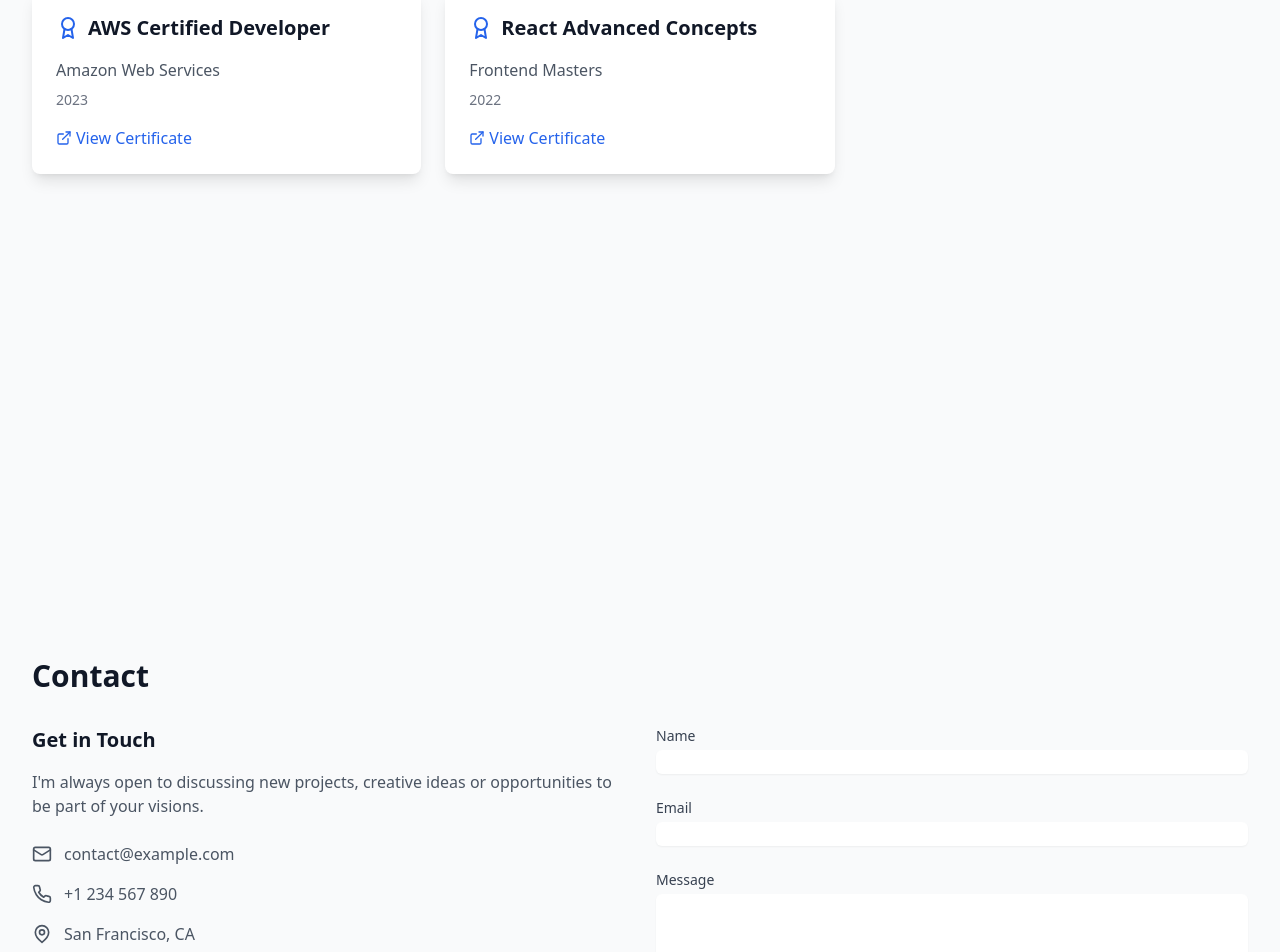
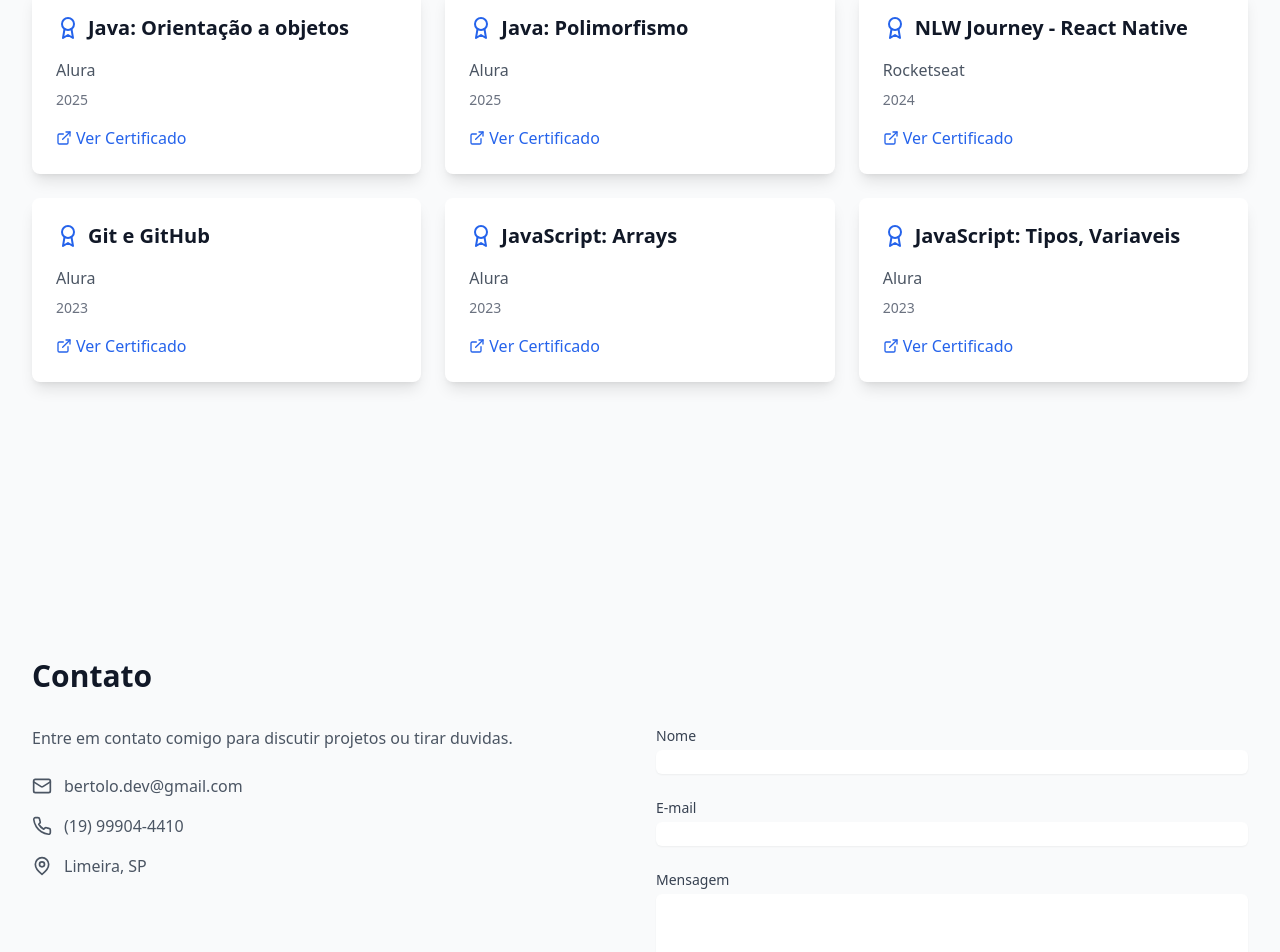
Before and after one commit to fernando-bertolo/Portfolio2, a React (Vite) app: page / in a window 1280 px wide. Shown: the part 3420-4372 px from the top of the page. Built offline with nearby package versions, Linux system fonts and the light colour scheme.

Commit message:
fix: Ajustando seção de certificados e contato

```diff
--- a/src/components/Navbar.tsx
+++ b/src/components/Navbar.tsx
@@ -10,9 +10,9 @@ const Navbar = () => {
       <div className="max-w-7xl mx-auto px-4 sm:px-6 lg:px-8">
         <div className="flex justify-between h-16">
           <div className="flex items-center">
-            <Link to="/" className="text-xl font-bold text-gray-800">
+            <a href="/#" className="text-xl font-bold text-gray-800">
               Bertolo Dev
-            </Link>
+            </a>
           </div>
 
           {/* Desktop Menu */}
--- a/src/components/sections/Certificates.tsx
+++ b/src/components/sections/Certificates.tsx
@@ -5,7 +5,7 @@ export const Certificates = () => {
   return (
     <section id="certificates" className="py-20 bg-gray-50 min-h-[calc(100vh-4rem)] scroll-margin-top">
       <div className="max-w-7xl mx-auto px-4 sm:px-6 lg:px-8">
-        <h2 className="text-3xl font-bold text-gray-900 mb-8">Certificates</h2>
+        <h2 className="text-3xl font-bold text-gray-900 mb-8">Certificados</h2>
         <div className="grid grid-cols-1 md:grid-cols-2 lg:grid-cols-3 gap-6">
           {certificates.map((cert) => (
             <div
@@ -27,7 +27,7 @@ export const Certificates = () => {
                 className="flex items-center text-blue-600 hover:text-blue-800"
               >
                 <ExternalLink size={16} className="mr-1" />
-                View Certificate
+                Ver Certificado
               </a>
             </div>
           ))}
--- a/src/components/sections/Contact.tsx
+++ b/src/components/sections/Contact.tsx
@@ -4,35 +4,31 @@ export const Contact = () => {
   return (
     <section id="contact" className="py-20">
       <div className="max-w-7xl mx-auto px-4 sm:px-6 lg:px-8">
-        <h2 className="text-3xl font-bold text-gray-900 mb-8">Contact</h2>
+        <h2 className="text-3xl font-bold text-gray-900 mb-8">Contato</h2>
         <div className="grid grid-cols-1 md:grid-cols-2 gap-8">
           <div>
-            <h3 className="text-xl font-semibold text-gray-900 mb-4">
-              Get in Touch
-            </h3>
             <p className="text-gray-600 mb-6">
-              I'm always open to discussing new projects, creative ideas or
-              opportunities to be part of your visions.
+              Entre em contato comigo para discutir projetos ou tirar duvidas.
             </p>
             <div className="space-y-4">
               <div className="flex items-center">
                 <Mail className="text-gray-600 mr-3" size={20} />
-                <span className="text-gray-600">contact@example.com</span>
+                <span className="text-gray-600">bertolo.dev@gmail.com</span>
               </div>
               <div className="flex items-center">
                 <Phone className="text-gray-600 mr-3" size={20} />
-                <span className="text-gray-600">+1 234 567 890</span>
+                <span className="text-gray-600">(19) 99904-4410</span>
               </div>
               <div className="flex items-center">
                 <MapPin className="text-gray-600 mr-3" size={20} />
-                <span className="text-gray-600">San Francisco, CA</span>
+                <span className="text-gray-600">Limeira, SP</span>
               </div>
             </div>
           </div>
           <form className="space-y-6">
             <div>
               <label htmlFor="name" className="block text-sm font-medium text-gray-700">
-                Name
+                Nome
               </label>
               <input
                 type="text"
@@ -42,7 +38,7 @@ export const Contact = () => {
             </div>
             <div>
               <label htmlFor="email" className="block text-sm font-medium text-gray-700">
-                Email
+                E-mail
               </label>
               <input
                 type="email"
@@ -52,7 +48,7 @@ export const Contact = () => {
             </div>
             <div>
               <label htmlFor="message" className="block text-sm font-medium text-gray-700">
-                Message
+                Mensagem
               </label>
               <textarea
                 id="message"
@@ -64,7 +60,7 @@ export const Contact = () => {
               type="submit"
               className="w-full bg-blue-600 text-white py-2 px-4 rounded-md hover:bg-blue-700 transition-colors"
             >
-              Send Message
+              Enviar Mensagem
             </button>
           </form>
         </div>
--- a/src/data/mockData.ts
+++ b/src/data/mockData.ts
@@ -165,17 +165,45 @@ export const solutionsbiExperience: Experience[] = [
 export const certificates: Certificate[] = [
   {
     id: 1,
-    name: "AWS Certified Developer",
-    issuer: "Amazon Web Services",
-    date: "2023",
-    link: "https://aws.amazon.com"
+    name: "Java: Orientação a objetos",
+    issuer: "Alura",
+    date: "2025",
+    link: "https://cursos.alura.com.br/formalCertificate/7ec933ff-4f86-425a-a416-155b4d918c49"
   },
   {
     id: 2,
-    name: "React Advanced Concepts",
-    issuer: "Frontend Masters",
-    date: "2022",
-    link: "https://frontendmasters.com"
+    name: "Java: Polimorfismo",
+    issuer: "Alura",
+    date: "2025",
+    link: "https://cursos.alura.com.br/formalCertificate/b57a299f-d680-4f8a-99ac-256b01ee91be"
+  },
+  {
+    id: 3,
+    name: "NLW Journey - React Native",
+    issuer: "Rocketseat",
+    date: "2024",
+    link: "https://app.rocketseat.com.br/certificates/2c352668-1a00-4520-9eb9-83b1f9e46820"
+  },
+  {
+    id: 4,
+    name: "Git e GitHub",
+    issuer: "Alura",
+    date: "2023",
+    link: "https://cursos.alura.com.br/certificate/1ed3787c-e0d0-4663-a145-febf432091df"
+  },
+  {
+    id: 5,
+    name: "JavaScript: Arrays",
+    issuer: "Alura",
+    date: "2023",
+    link: "https://cursos.alura.com.br/certificate/09b4d5d9-95b7-46af-ae44-0524f17dc537"
+  },
+  {
+    id: 6,
+    name: "JavaScript: Tipos, Variaveis",
+    issuer: "Alura",
+    date: "2023",
+    link: "https://cursos.alura.com.br/certificate/ac8c4777-74b0-4c72-9373-381b67ce7d08?lang=pt_BR"
   }
 ];
 
```
